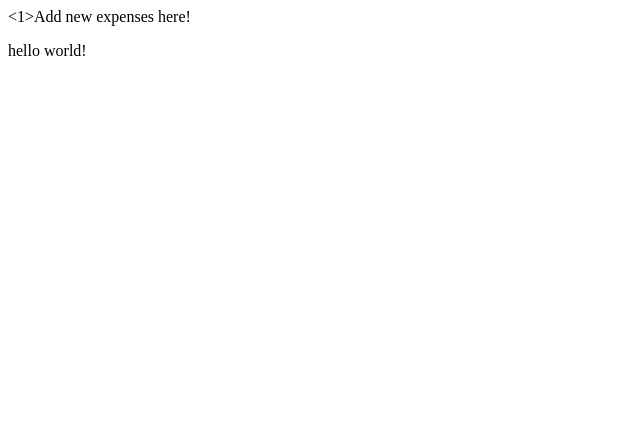
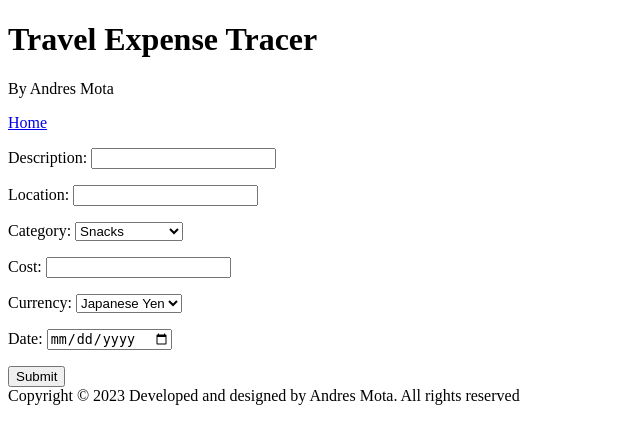
Before and after one commit to amota11/ExpenseTracker, a Flask app: page /addExpenses in a window 1280 px wide. Shown: the top 444 px of the page, without its empty margins (0-640 px from the left). Run offline with Flask 3, Linux system fonts and the light colour scheme; some libraries are stand-ins or nearby versions.

Commit message:
- Fixed Iternal Server Error 500 due template path for index and addExpenses html pages. - Fixed immutableMultiDict error on expDesc / request.form('Description') / request.form.get('Description'). CURRENT: Passed form value for 'Description' is giving value of 'None" despite form being properly completed. NEXT STEPS: 1. Add open/write csv file for input capture: --> Pass categories from form list. --> Write first three records and validate CSV.

```diff
--- a/app.py
+++ b/app.py
@@ -1,3 +1,8 @@
+### TO FIX ###
+# 1. TypeError: 'ImmutableMultiDict' object is not callable -> on expense_record dict
+# --> Might be better just to wait for an available network and setup DB in Azure or Mongo Atlas
+
+
 from flask import Flask, render_template, request
 # from flask_pymongo import PyMongo
 from flask_wtf import FlaskForm
@@ -6,6 +11,8 @@ from wtforms import StringField, DecimalField, SelectField, DateField
 
 app = Flask(__name__)
 
+app.config["SECRET_KEY"]="include_a_strong_secret_key"
+
 ## DB CONN FOR LATER - NoSQL(Mongo) or SQL (Azure based)??? ##
 # app.config["SECRET_KEY"] = "Include_a_strong_secret_key"
 # app.config["MONGO_URI"] = "..."
@@ -13,23 +20,23 @@ app = Flask(__name__)
 # myDB - mongo.db
 
 ### Expense Class ###
-# class Expense(FlaskForm):
-#     description = StringField('Description')
-#     location = StringField('Location')
-#     category = SelectField('Category', choices = [("snacks", "Snacks"),
-#                                                   ("restaurant","Restaurant"),
-#                                                   ("services","Services"),
-#                                                   ("clothes","Clothes"),
-#                                                   ("souvenirs","Souvenirs"),
-#                                                   ("hobbies","Hobbies"),
-#                                                   ("transportation","Transportation"),
-#                                                   ("entertainment","Entertaimnet"),
-#                                                   ("ATM", "ATM"),
-#                                                   ("miscellaneous","Miscellaneous"),])
-#     cost = DecimalField("Cost")
-#     currency = SelectField('Currency', choices=[("JPN","Japanese Yen"),
-#                                                 ("USD", "US Dollar")])
-#     date = DateField(label="Date", format = '%m/%d/%Y')
+class Expense(FlaskForm):
+    description = StringField('Description')
+    location = StringField('Location')
+    category = SelectField('Category', choices = [("snacks", "Snacks"),
+                                                  ("restaurant","Restaurant"),
+                                                  ("services","Services"),
+                                                  ("clothes","Clothes"),
+                                                  ("souvenirs","Souvenirs"),
+                                                  ("hobbies","Hobbies"),
+                                                  ("transportation","Transportation"),
+                                                  ("entertainment","Entertaimnet"),
+                                                  ("ATM", "ATM"),
+                                                  ("miscellaneous","Miscellaneous"),])
+    cost = DecimalField("Cost")
+    currency = SelectField('Currency', choices=[("JPN","Japanese Yen"),
+                                                ("USD", "US Dollar")])
+    date = DateField(label="Date", format = '%m/%d/%Y')
 
 #### Currency Conversion Function ####
 #
@@ -76,6 +83,26 @@ def index():
 
 @app.route('/addExpenses', methods=["GET", "POST"])
 def addExpenses():
-    return render_template("addExpenses.html")
+    print("Opening Add Expense page")
+    # Create a new Expense instant from defined class. Instant will be passed to addExpense.html
+    expenseForm = Expense(request.form)
+    print("Creating new expense record. Please wait...")
+    print("...")
+    # Capture input from addExpense into the expense_record list (OR vars below is dict doesn't work ;~; )
+    if request.method == "POST":
+        print("New expense request created")
+        expDesc = request.form.get("Description")
+        print("Displaying expense description: ")
+        print(expDesc)
+        # print(request.form('Location'))
+        # print(request.form('Category'))
+        # print(request.form('Cost'))
+        # print(request.form('Currency'))
+        # print(request.form('Date'))
+
+        # Once input are captured, pass them to expensesAdded.html to display new record
+        ## Optional: Save record in .txt file or in a .CSV (.CSV manip might be handy later)
+        return render_template("expensesAdded.html")
+    return render_template("addExpenses.html", form=expenseForm)
 
 app.run()
--- a/templates/addExpenses.html
+++ b/templates/addExpenses.html
@@ -1,12 +1,24 @@
-<!DOCTYPE html>
-<html lang="en">
-<head>
-    <meta charset="UTF-8">
-    <meta name="viewport" content="width=device-width, initial-scale=1.0">
-    <title>Add Expenses</title>
-</head>
-<body>
-    <1>Add new expenses here!</1>
-    <p>hello world!</p>
-</body>
-</html>
+{% extends "template.html" %}
+<!-- Research block content purpose later -->
+{% block content %}
+
+<a href="{{ url_for('index') }}">Home</a>
+
+<form method="post" name="expRecord">
+    {{ form.csrf_token() }}
+        <p>Description:
+            {{ form.description() }}</p>
+        <p>Location:
+            {{ form.location() }}</p>
+        <p>Category:
+            {{ form.category() }} </p>
+        <p>Cost:
+            {{ form.cost() }} </p>
+        <p>Currency:
+            {{ form.currency() }} </p>
+        <p>Date:
+            {{ form.date() }} </p>
+    <input value="Submit" type="submit">
+</form>
+
+{% endblock %}
```
Also changed, not shown: templates/expensesAdded.html (+8 -0 lines).
